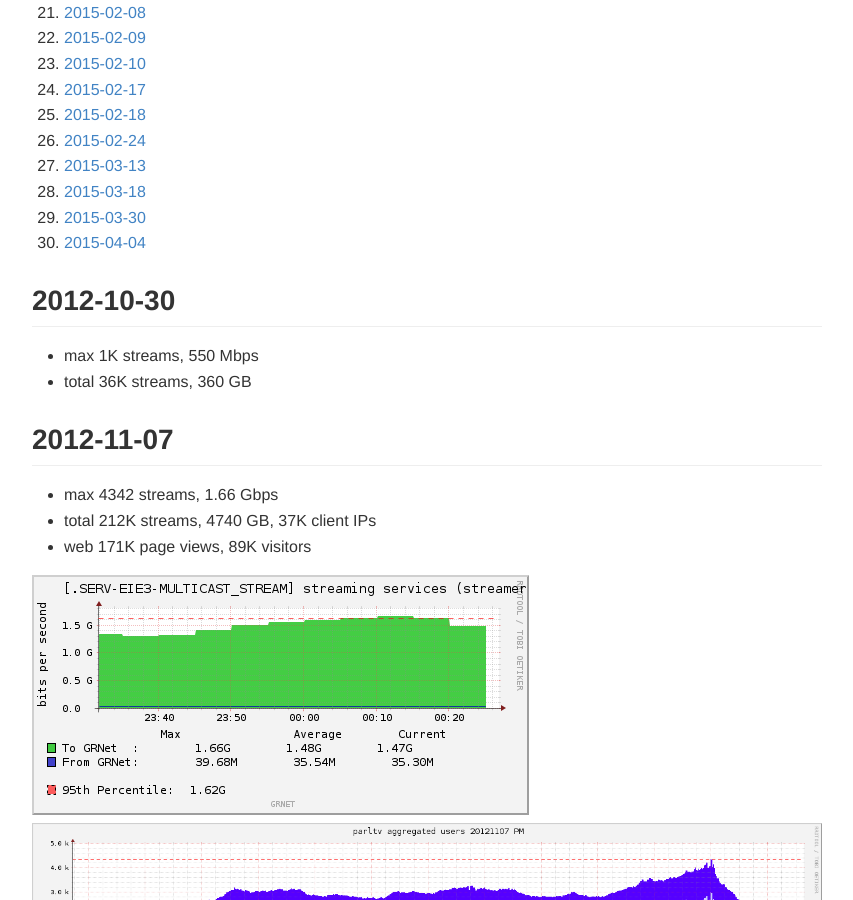
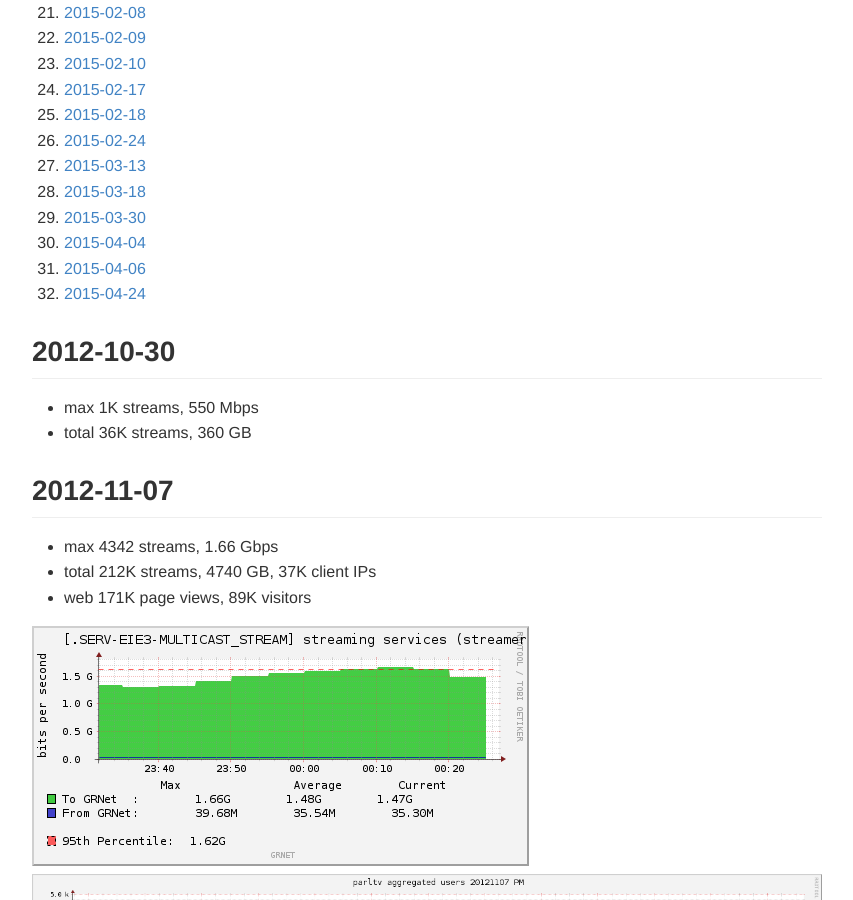
Before and after one commit to zmousm/parltv-bursts, a Jekyll site: the page built from index.md, in a window 1280 px wide and 900 px high, scrolled down 621 px. Shown: the whole window, without its empty margins (213-1066 px from the left). Built offline with Jekyll 4.4.1, drawn with Linux system fonts in a browser that asks for light colours; Markdown is read by kramdown in place of the engine named in the settings; some of the changed text lies outside the part shown.

Commit message:
Add 2015-04-24

```diff
--- a/index.md
+++ b/index.md
@@ -35,6 +35,8 @@
 1. [2015-03-18](#2015-03-18)
 1. [2015-03-30](#2015-03-30)
 1. [2015-04-04](#2015-04-04)
+1. [2015-04-06](#2015-04-06)
+1. [2015-04-24](#2015-04-24)
 
 ## 2012-10-30
 * max 1K streams, 550 Mbps
@@ -383,3 +385,9 @@
 ### GR-IX traffic
 #####GRNET
 ![20150406_grix_grnet](graphs/parltv_20150406_grix-grnet.png)
+
+## 2015-04-24
+* max 1.9 Gbps
+
+![20150424_snmp](graphs/parltv_20150424_snmp.png)
+![20150424_graphite_totalhttp](graphs/parltv_20150424_g-aggr-traffic.png)
```
Also changed, not shown: graphs/parltv_20150424_g-aggr-traffic.png (added), graphs/parltv_20150424_snmp.png (added).
